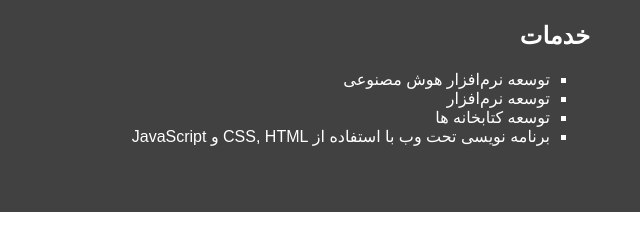
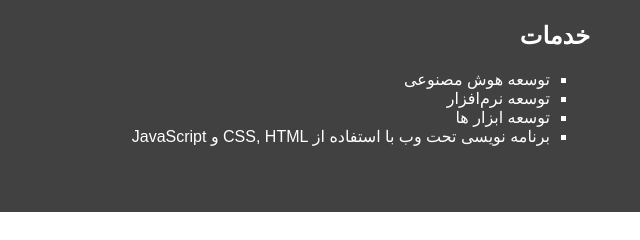
Before and after one commit to Scenario-team/demo-repository, a website: page index.html in a window 1280 px wide. Shown: the part 1033-1273 px from the top of the page, 640-1280 px from the left. Drawn offline with Linux system fonts and the light colour scheme.

Commit message:
upgrade index.html file

```diff
--- a/index.html
+++ b/index.html
@@ -54,9 +54,9 @@
     <section id="services">
         <h2 class="service-color">خدمات</h2>
         <ul>
-            <li class="service-color">توسعه نرم‌افزار هوش مصنوعی</li>
+            <li class="service-color">توسعه هوش مصنوعی</li>
             <li class="service-color">توسعه نرم‌افزار</li>
-            <li class="service-color">توسعه کتابخانه ها</li>
+            <li class="service-color">توسعه ابزار ها</li>
             <li class="service-color">برنامه نویسی تحت وب با استفاده از CSS, HTML و JavaScript</li>
         </ul>
     </section>
```
